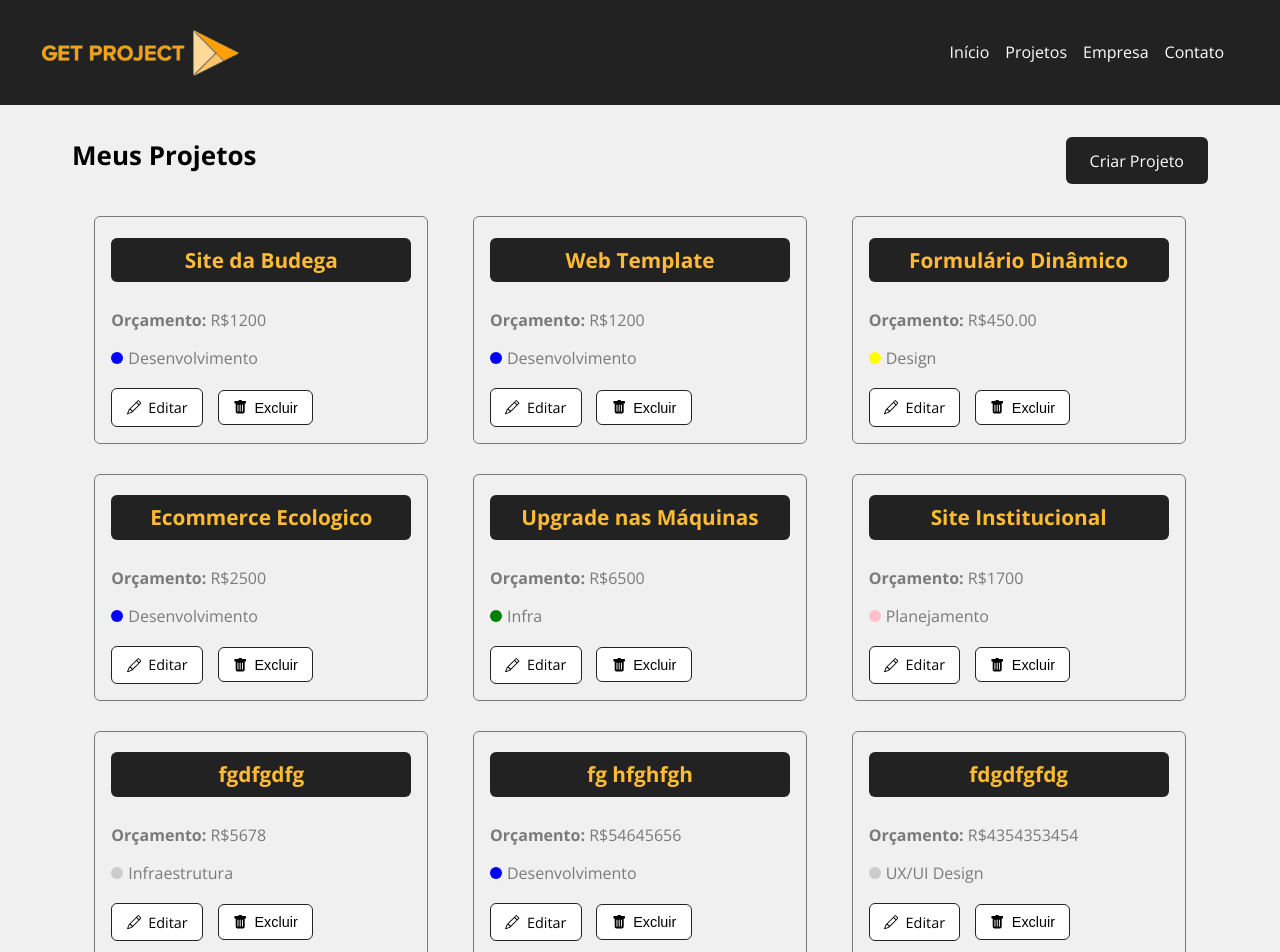
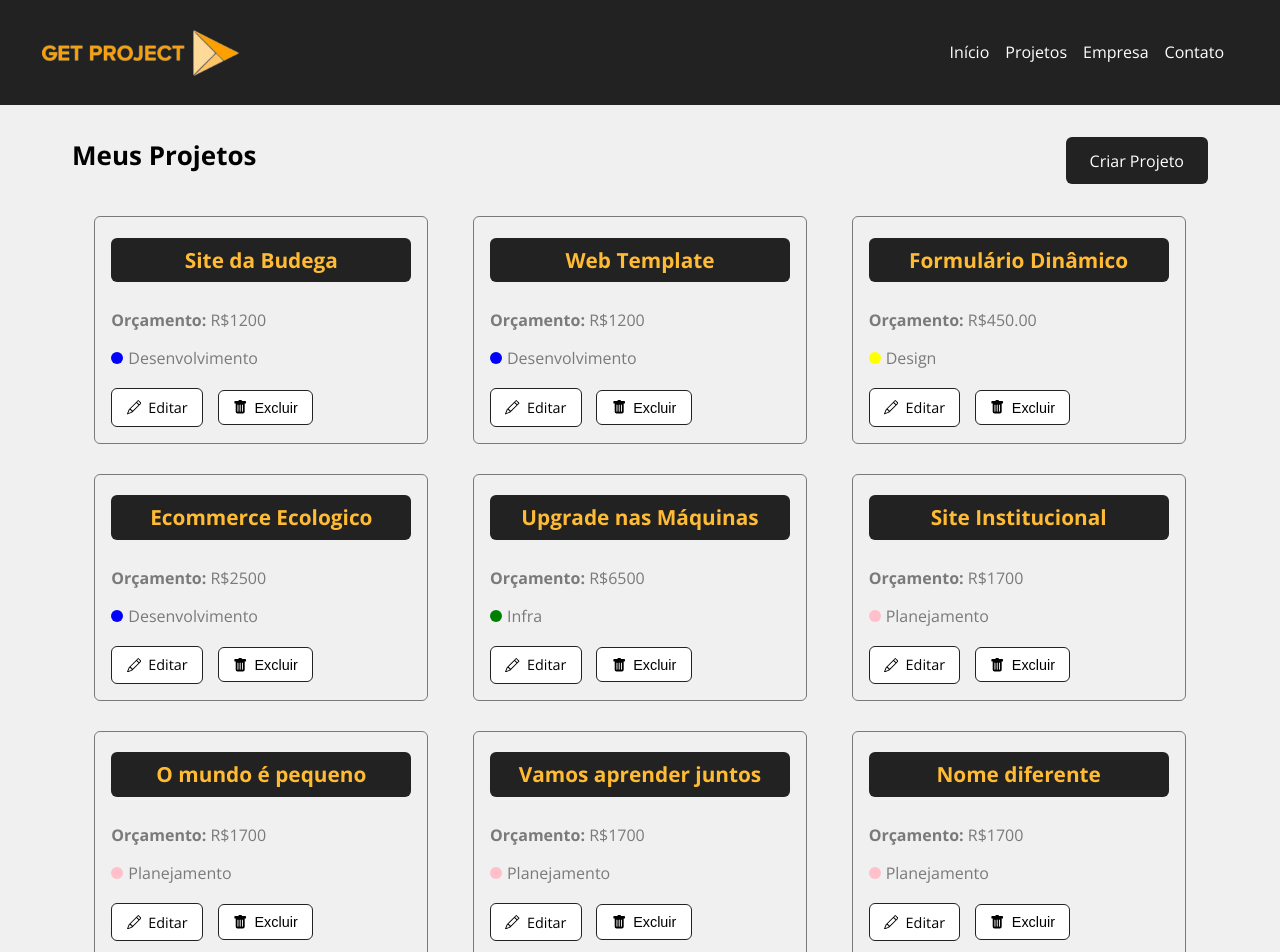
Before and after one commit to paulpessoa/get-project, a React (Create React App) app: page /projects in a window 1280 px wide. Shown: the top 952 px of the page. Built offline with nearby package versions, Linux system fonts and the light colour scheme; data requests are answered from the project's data file.

Commit message:
tart project view/edit  page

```diff
--- a/db.json
+++ b/db.json
@@ -9,7 +9,7 @@
       },
       "cost": 0,
       "services": [],
-      "id": 100
+      "id": 1
     },
     {
       "name": "Web Template",
@@ -20,7 +20,7 @@
       },
       "cost": 0,
       "services": [],
-      "id": 200
+      "id": 2
     },
     {
       "name": "Formulário Dinâmico",
@@ -31,7 +31,7 @@
       },
       "cost": 0,
       "services": [],
-      "id": 300
+      "id": 3
     },
     {
       "name": "Ecommerce Ecologico",
@@ -42,7 +42,7 @@
       },
       "cost": 0,
       "services": [],
-      "id": 400
+      "id": 4
     },
     {
       "name": "Upgrade nas Máquinas",
@@ -53,7 +53,7 @@
       },
       "cost": 0,
       "services": [],
-      "id": 500
+      "id": 5
     },
     {
       "name": "Site Institucional",
@@ -64,40 +64,51 @@
       },
       "cost": 0,
       "services": [],
-      "id": 600
+      "id": 6
     },
     {
-      "name": "fgdfgdfg",
-      "budget": "5678",
+      "name": "O mundo é pequeno",
+      "budget": "1700",
       "category": {
-        "id": "100",
-        "name": "Infraestrutura"
+        "id": "6",
+        "name": "Planejamento"
       },
       "cost": 0,
       "services": [],
-      "id": 601
+      "id": 7
     },
     {
-      "name": "fg hfghfgh",
-      "budget": "54645656",
+      "name": "Vamos aprender juntos",
+      "budget": "1700",
       "category": {
-        "id": "200",
-        "name": "Desenvolvimento"
+        "id": "6",
+        "name": "Planejamento"
       },
       "cost": 0,
       "services": [],
-      "id": 602
+      "id": 8
     },
     {
-      "name": "fdgdfgfdg",
-      "budget": "4354353454",
+      "name": "Nome diferente",
+      "budget": "1700",
       "category": {
-        "id": "300",
-        "name": "UX/UI Design"
+        "id": "6",
+        "name": "Planejamento"
       },
       "cost": 0,
       "services": [],
-      "id": 603
+      "id":9
+    },
+    {
+      "name": "Outra coisa",
+      "budget": "1700",
+      "category": {
+        "id": "6",
+        "name": "Planejamento"
+      },
+      "cost": 0,
+      "services": [],
+      "id": 10
     }
   ],
   "categories": [
--- a/src/components/pages/Projects.js
+++ b/src/components/pages/Projects.js
@@ -47,7 +47,7 @@ function Projects () {
             },
         })
         .then(resp => resp.json())
-        .then((data) => {
+        .then(() => {
             setProjects(projects.filter((project) => project.id !== id))
             setProjectMessage('Projeto removido com sucesso!')
             // message
--- a/src/components/project/ProjectCard.js
+++ b/src/components/project/ProjectCard.js
@@ -17,7 +17,7 @@ function ProjectCard ({id, name, budget, category, handleRemove}) {
            <span className={`${styles[category.toLowerCase()]}`}></span> {category}</p>
         <div className={styles.project_card_actions}>
 
-            <Link to="/">
+            <Link to={`/project/${id}`}>
                 <BsPencil/> Editar
             </Link>
             <button onClick={remove}>
```
Also changed, not shown: src/components/pages/Project.js (added, +9 -0 lines), src/components/pages/Project.module.css (added).
